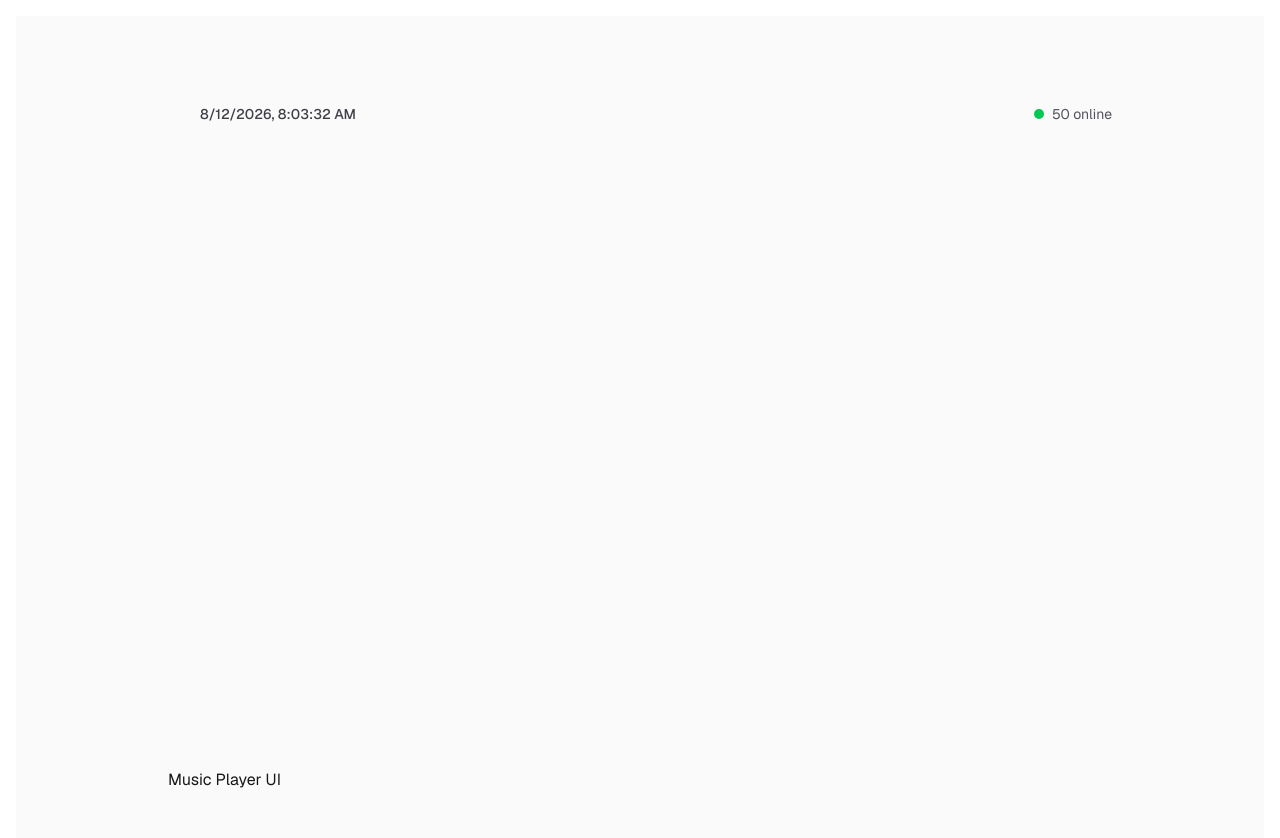
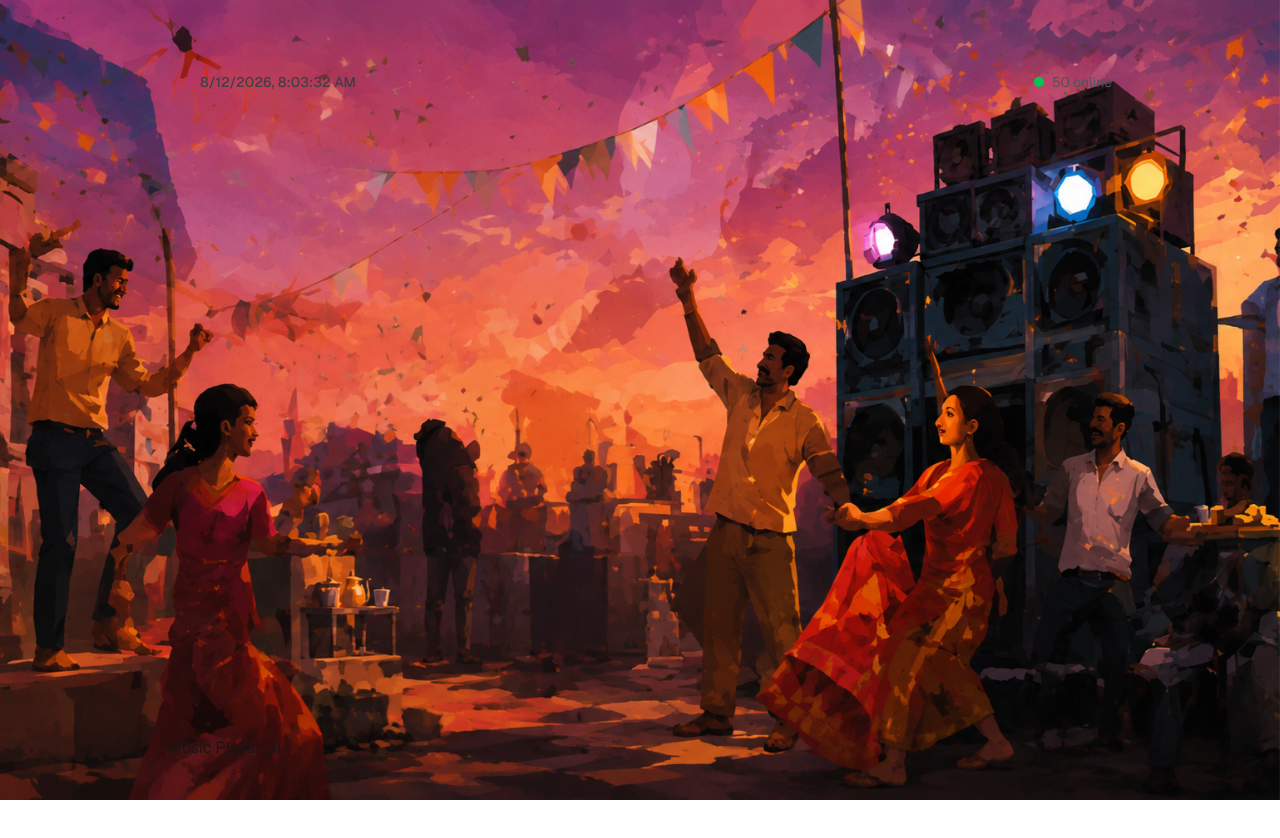
Before and after one commit to udayempire/bhojpuri-playlist, a Next.js app: page / in a window 1280 px wide. Shown: the top 838 px of the page. After the commit the page ends 800 px from the top, so only its background shows below. Built offline with nearby package versions, Linux system fonts and the light colour scheme.

Commit message:
feat: add hero image

```diff
--- a/app/globals.css
+++ b/app/globals.css
@@ -26,7 +26,11 @@
   }
 }
 
-body {
+html, body {
+  height: 100vh;
+  overflow: hidden;
+  margin: 0;
+  padding: 0;
   background: var(--background);
   color: var(--foreground);
   font-family: Arial, Helvetica, sans-serif;
--- a/app/page.tsx
+++ b/app/page.tsx
@@ -8,8 +8,17 @@ const inter = Inter({
 
 export default function Home() {
   return (
-    <div className={`${inter.variable} min-h-screen font-sans bg-zinc-50 dark:bg-black p-4 m-4`}>
-      <main className="relative mx-auto flex min-h-screen w-full max-w-5xl flex-col px-6 py-8 sm:px-10 sm:py-10">
+    <div
+      className={`${inter.variable} h-screen font-sans overflow-hidden`}
+      style={{
+        backgroundImage: "url('/bg-1.png')",
+        backgroundSize: "cover",
+        backgroundPosition: "center",
+        backgroundRepeat: "no-repeat",
+        backgroundAttachment: "fixed",
+      }}
+    >
+      <main className="relative mx-auto flex h-full w-full max-w-5xl flex-col px-6 py-8 sm:px-10 sm:py-10">
 
         {/* Header */}
         <header className="flex w-full items-center justify-between p-4 m-4">
```
Also changed, not shown: public/Bajrangi.png (added), public/bg-1.png (added).
